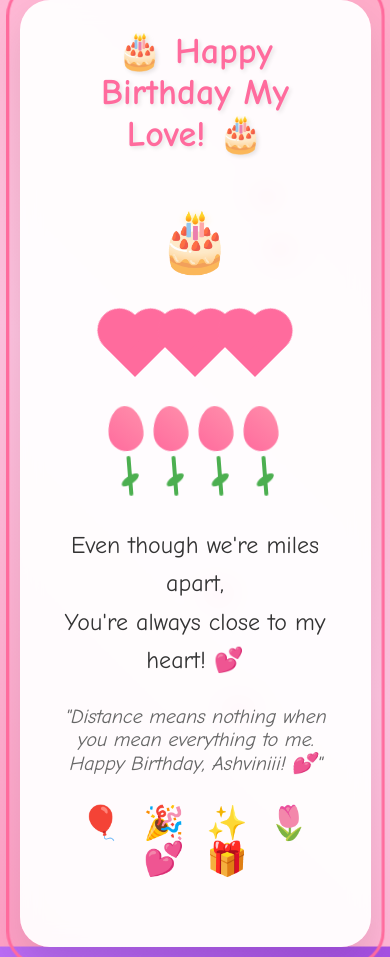
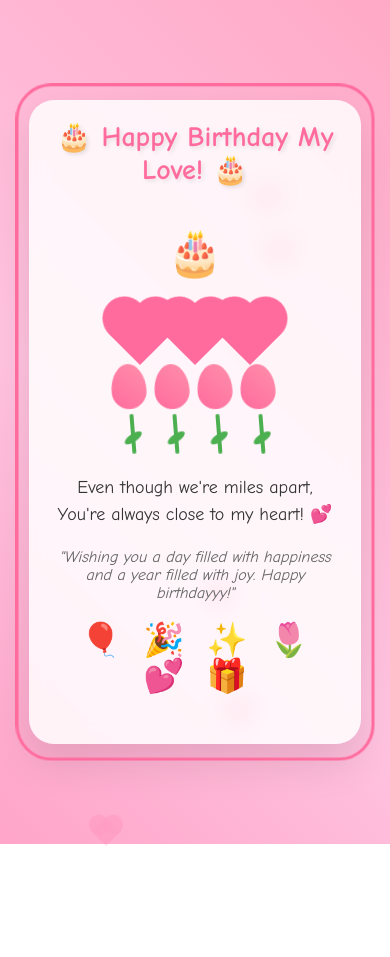
Before and after one commit to mohak-biswas/birthday-surprise, a plain HTML site: page index.html in a window 390 px wide. After the commit the page ends 844 px from the top, so only its background shows below. Drawn offline with Linux system fonts and the light colour scheme.

Commit message:
Fixed the size to make it more suitable for mobile view

```diff
--- a/index.html
+++ b/index.html
@@ -48,13 +48,13 @@
     }
 
     .main-card {
-      background: rgba(255, 255, 255, 0.95);
-      border-radius: 30px;
-      padding: 40px;
+      background: rgba(255, 255, 255, 0.85);
+      border-radius: 25px;
+      padding: 30px 25px;
       box-shadow: 0 20px 40px rgba(0, 0, 0, 0.1);
       text-align: center;
-      max-width: 500px;
-      width: 90%;
+      max-width: 380px;
+      width: 85%;
       position: relative;
       backdrop-filter: blur(10px);
       transition: all 0.3s ease;
@@ -62,7 +62,7 @@
     }
 
     .main-card:hover {
-      transform: scale(1.05) rotate(1deg);
+      transform: scale(1.02);
       box-shadow: 0 30px 60px rgba(0, 0, 0, 0.2);
     }
 
@@ -79,9 +79,9 @@
     }
 
     .birthday-title {
-      font-size: 36px;
+      font-size: 28px;
       color: #ff6b9d;
-      margin-bottom: 20px;
+      margin-bottom: 15px;
       text-shadow: 2px 2px 4px rgba(0, 0, 0, 0.1);
       animation: bounce 2s infinite;
       transition: all 0.3s ease;
@@ -100,8 +100,8 @@
     .interactive-hearts {
       display: flex;
       justify-content: center;
-      margin: 30px 0;
-      gap: 20px;
+      margin: 20px 0;
+      gap: 15px;
     }
 
     .clickable-heart {
@@ -139,10 +139,10 @@
     }
 
     .message-text {
-      font-size: 24px;
+      font-size: 18px;
       color: #333;
-      margin: 20px 0;
-      line-height: 1.6;
+      margin: 15px 0;
+      line-height: 1.5;
       transition: all 0.3s ease;
     }
 
@@ -155,9 +155,9 @@
       display: flex;
       justify-content: center;
       align-items: flex-end;
-      margin: 30px 0;
-      height: 100px;
-      gap: 10px;
+      margin: 20px 0;
+      height: 80px;
+      gap: 8px;
     }
 
     .tulip {
@@ -212,9 +212,9 @@
     }
 
     .love-message {
-      font-size: 20px;
+      font-size: 16px;
       color: #666;
-      margin: 25px 0;
+      margin: 20px 0;
       font-style: italic;
       transition: all 0.3s ease;
     }
@@ -226,7 +226,7 @@
     }
 
     .sparkle-container {
-      margin: 30px 0;
+      margin: 20px 0;
     }
 
     .sparkle {
@@ -287,11 +287,11 @@
     }
 
     .birthday-cake {
-      font-size: 60px;
+      font-size: 45px;
       cursor: pointer;
       transition: all 0.3s ease;
       display: inline-block;
-      margin: 20px 0;
+      margin: 15px 0;
     }
 
     .birthday-cake:hover {
@@ -362,8 +362,7 @@
       </div>
 
       <div class="love-message">
-        "Distance means nothing when you mean everything to me.<br>
-        Happy Birthday, Ashviniii! 💕"
+        "Wishing you a day filled with happiness and a year filled with joy. Happy birthdayyy!"
       </div>
 
       <div class="sparkle-container">
```
